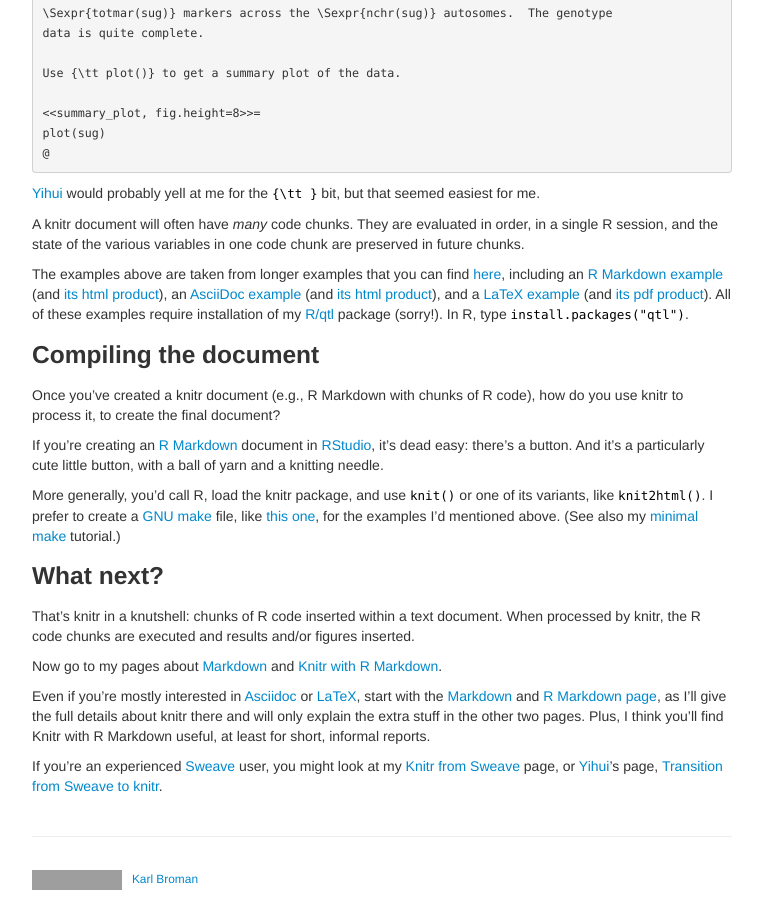
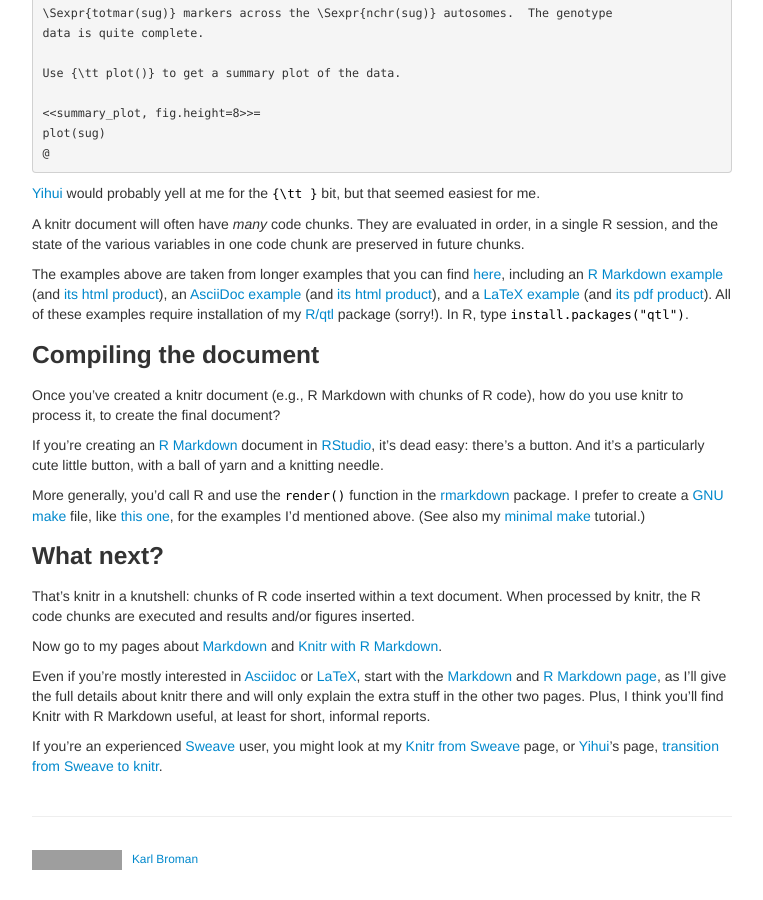
Before and after one commit to kbroman/knitr_knutshell, a Jekyll site: the page built from pages/overview.md, in a window 1280 px wide and 900 px high, scrolled down 2131 px. Shown: the whole window, without its empty margins (258-1021 px from the left). Built offline with Jekyll 4.4.1, drawn with Linux system fonts in a browser that asks for light colours; grey boxes are pictures that could not be loaded.

Commit message:
pages/overview: change discussion of compilation within R
- was saying use knitr::knit2html, but should now say use rmarkdown::render

```diff
--- a/pages/overview.md
+++ b/pages/overview.md
@@ -184,8 +184,9 @@
 button. And it's a particularly cute little button, with a ball of
 yarn and a knitting needle.
 
-More generally, you'd call R, load the knitr package, and use `knit()`
-or one of its variants, like `knit2html()`. I prefer to create a
+More generally, you'd call R and use the `render()` function in the
+[rmarkdown](https://cran.r-project.org/package=rmarkdown) package.
+I prefer to create a
 [GNU make](http://www.gnu.org/software/make) file, like
 [this one](../assets/Makefile), for the examples I'd mentioned above.
 (See also my [minimal make](http://kbroman.org/minimal_make) tutorial.)
@@ -207,4 +208,4 @@
 If you're an experienced
 [Sweave](http://leisch.userweb.mwn.de/Sweave/) user, you might look at
 my [Knitr from Sweave](sweave.html) page, or [Yihui](http://yihui.name/)'s page,
-[Transition from Sweave to knitr](http://yihui.name/knitr/demo/sweave/).
+[transition from Sweave to knitr](http://yihui.name/knitr/demo/sweave/).
```
